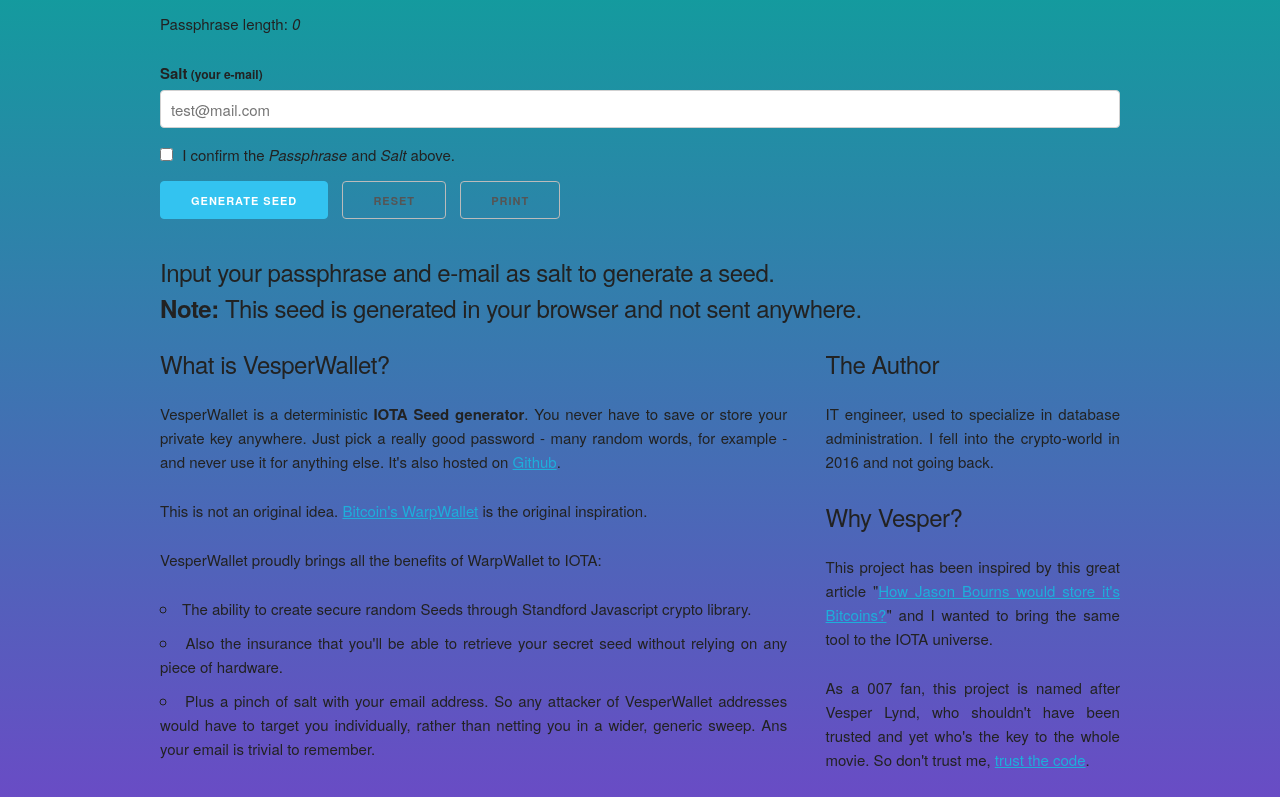
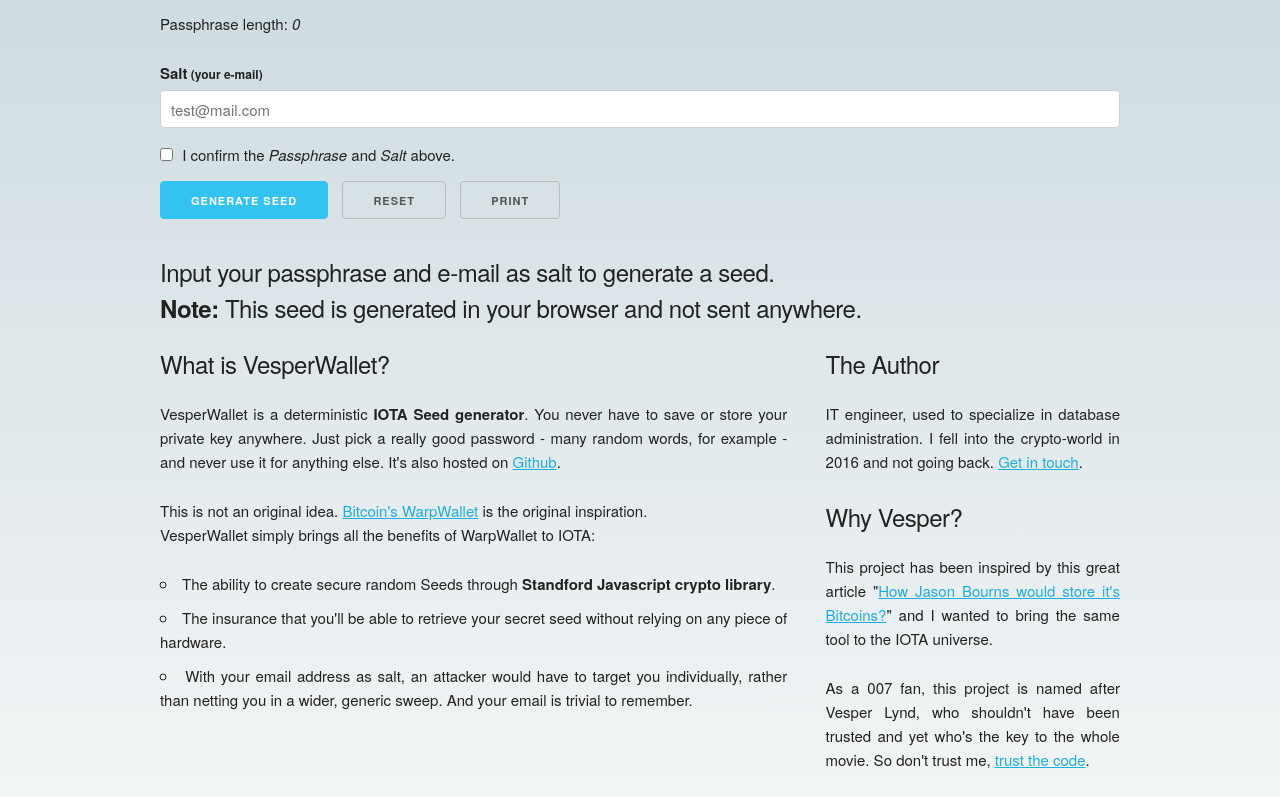
Before and after one commit to SM2G/vesperwallet, a plain HTML site: page index.html in a window 1280 px wide. Shown: the part 150-947 px from the top of the page. Drawn offline with nearby package versions, Linux system fonts and the light colour scheme.

Commit message:
Reduce dependencies and improved front

```diff
--- a/css/vesper.css
+++ /dev/null
@@ -1,10 +0,0 @@
-body {
-    background: #04a997;
-    background: -moz-linear-gradient(top,  #04a997 0%, #694cc5 100%);
-    background: -webkit-linear-gradient(top,  #04a997 0%,#694cc5 100%);
-    background: linear-gradient(to bottom,  #04a997 0%,#694cc5 100%);
-    filter: progid:DXImageTransform.Microsoft.gradient( startColorstr='#04a997', endColorstr='#694cc5',GradientType=0 );
-    background-size: 100%;
-    background-repeat: repeat-x;
-    background-color: #694cc5;
-}
--- a/index.html
+++ b/index.html
@@ -12,17 +12,27 @@
 <meta name="viewport" content="width=device-width, initial-scale=1">
 
 <!-- CSS -->
-    <link rel="stylesheet" href="css/vesper.css">
+<style>
+body {
+    background: #c8d7dc;
+    background: -moz-linear-gradient(top,  #c8d7dc 0%, #e3eaed 63%, #f2f5f6 100%);
+    background: -webkit-linear-gradient(top,  #c8d7dc 0%,#e3eaed 63%,#f2f5f6 100%);
+    background: linear-gradient(to bottom,  #c8d7dc 0%,#e3eaed 63%,#f2f5f6 100%);
+    filter: progid:DXImageTransform.Microsoft.gradient( startColorstr='#c8d7dc', endColorstr='#f2f5f6',GradientType=0 );
+    background-size: 100%;
+    background-repeat: repeat-x;
+    background-color: #f2f5f6;
+}
+</style>
+
 <link rel="stylesheet" href="css/normalize.css">
 <link rel="stylesheet" href="css/skeleton.css">
-
-    <!-- Favicon -->
-    <!--<link rel="shortcut icon" type="image/x-icon" href="favicon.ico" />-->
+<link rel="stylesheet" href="css/octicons.css">
 
 </head>
 <body>
     <div class="container" ng-controller="FormController as formCtrl">
-        <h1>{{ formCtrl.title }}</h1>
+        <h1><i class="octicon-mark-github"></i> {{ formCtrl.title }}</h1>
         <!-- Seed Generation form -->
         <form name="formElements" ng-submit="formElements.$valid" method="POST" novalidate>
             <div class="row">
@@ -56,18 +66,18 @@
                 <h5>What is VesperWallet?</h5>
                 <p>VesperWallet is a deterministic <strong>IOTA Seed generator</strong>. You never have to save or store your private key anywhere. Just pick a really good password - many random words, for example - and never use it for anything else.
                 It's also hosted on <a href="https://github.com/SM2G/vesperwallet">Github</a>.</p>
-                <p>This is not an original idea. <a href="https://keybase.io/warp/warp_1.0.8_SHA256_5111a723fe008dbf628237023e6f2de72c7953f8bb4265d5c16fc9fd79384b7a.html">Bitcoin's WarpWallet</a> is the original inspiration.</p>
-                <p>VesperWallet proudly brings all the benefits of WarpWallet to IOTA:
+                <p>This is not an original idea. <a href="https://keybase.io/warp/warp_1.0.8_SHA256_5111a723fe008dbf628237023e6f2de72c7953f8bb4265d5c16fc9fd79384b7a.html">Bitcoin's WarpWallet</a> is the original inspiration.
+                </br>VesperWallet simply brings all the benefits of WarpWallet to IOTA:
                 <ul>
-                    <li>The ability to create secure random Seeds through Standford Javascript crypto library.</li>
-                    <li>Also the insurance that you'll be able to retrieve your secret seed without relying on any piece of hardware.</li>
-                    <li>Plus a pinch of salt with your email address. So any attacker of VesperWallet addresses would have to target you individually, rather than netting you in a wider, generic sweep. Ans your email is trivial to remember.</li>
+                    <li>The ability to create secure random Seeds through <strong>Standford Javascript crypto library</strong>.</li>
+                    <li>The insurance that you'll be able to retrieve your secret seed without relying on any piece of hardware.</li>
+                    <li>With your email address as salt, an attacker would have to target you individually, rather than netting you in a wider, generic sweep. And your email is trivial to remember.</li>
                 </ul>
                 </p>
             </div>
             <div class="one-third column" style="text-align: justify; text-justify: inter-word;">
                 <h5>The Author</h5>
-                <p>IT engineer, used to specialize in database administration. I fell into the crypto-world in 2016 and not going back.</p>
+                <p>IT engineer, used to specialize in database administration. I fell into the crypto-world in 2016 and not going back. <a href="https://www.linkedin.com/in/samygejzenblozen/">Get in touch</a>.</p>
                 <h5>Why Vesper?</h5>
                 <p>This project has been inspired by this great article "<a href="http://maxtaco.github.io/bitcoin/2014/01/16/how-jason-bourne-stores-his-bitcoin/">How Jason Bourns would store it's Bitcoins?</a>" and I wanted to bring the same tool to the IOTA universe.</p>
                 <p>As a 007 fan, this project is named after Vesper Lynd, who shouldn't have been trusted and yet who's the key to the whole movie. So don't trust me, <a href="https://github.com/SM2G/vesperwallet">trust the code</a>.</p>
```
Lines whose indentation alone changed are shown as unchanged.
